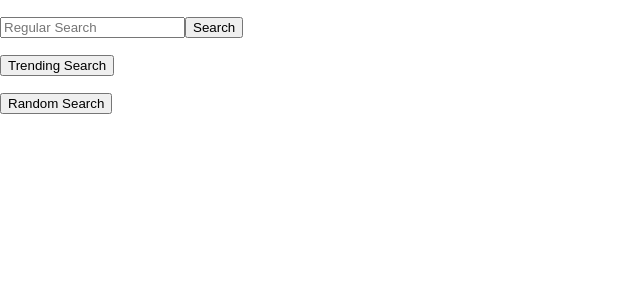
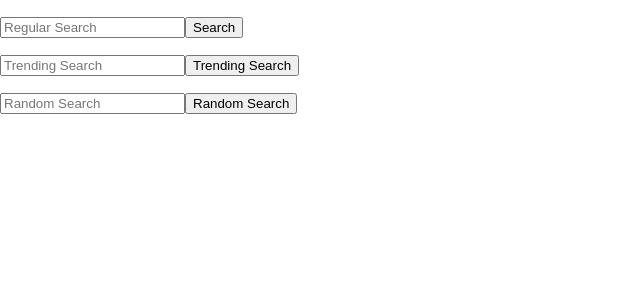
Before and after one commit to ShihaoDong1/Assignment-7-GIPHY-API, a React (Create React App) app: page / in a window 1280 px wide. Shown: the top 300 px of the page, without its empty margins (0-640 px from the left). Built offline with nearby package versions, Linux system fonts and the light colour scheme; no server answers.

Commit message:
Cleaned up a lot of the source code. Got rid entirely of the ComponentDidMount and instead uses handlers that execute axios.get on submission of respective buttons. Set up correct data retrieval from API. Got rid of some class variables that were redundant.

```diff
--- a/src/components/SearchField.js
+++ b/src/components/SearchField.js
@@ -2,56 +2,52 @@ import React, { Component } from 'react';
 import axios from 'axios';
 
 class SearchField extends Component {
-  constructor (props){
-    super(props);
+  constructor() {
+    super();
     this.state = {
-      imgLoad: null,
+      gifUrl: "",
       searchTerm: null,
       API_Key: '&api_key=Y3gKxeNuyrgxRoDhBubClBALroKAG017',
-      url1: "",
-      dataArray: [],
-
     }
   }
 
-  componentDidMount(){
+  handleChange = (event) => {
+    this.setState({ searchTerm: event.target.value })
+  }
 
-    // console.log(this.state.url1);
+  handleRegularSearch = (event) => {
+    // when user clicks "search" button, this handler will execute and send a response to API
+    // retrieves API data
 
+    // request info from API with a constraint of 10 results
     axios
-      .get('http://api.giphy.com/v1/gifs/search?q='+this.state.searchTerm + this.state.API_Key, {   params: {
-        _limit: 10
+      .get('http://api.giphy.com/v1/gifs/search?q=' + this.state.searchTerm + this.state.API_Key + "&limit=10", {
+          params: {  //_limit: 10
           }
-  })
+        }
+      )
       .then((response) => {
+
+        // data is an array containing objects
         const data = response.data;
+
         console.log(data)
-        this.setState({dataArray:data});
-        console.log(data.data[0].type);
+
+        // grabs a random integer from 0 to 9 so we can pick a random gif object from our 10 results
+        let randomGif = Math.floor(Math.random() * 10);
+        console.log(randomGif);
+
+        // assign the variables we need
+        this.setState({ gifUrl: data.data[randomGif].images.original.url})
+        console.log(this.state.gifUrl);
 
       })
       .catch((err) => console.log(err));
-
-  }
-
-  handleRegularSearch = (event) => {
-    // this.state.
-    this.setState({searchTerm: event.target.value});
-    const regularLink =  'http://api.giphy.com/v1/gifs/search?q='+this.state.searchTerm + this.state.API_Key;
-    this.setState({url1: regularLink})
-    console.log(regularLink);
-
-
-
-      // console.log(this.setState({city: data[0].City}))
-      // console.log(data);
-
   }
 
 
   handleTrendingSearch = () => {
-
-    const trendingLink =  'http://api.giphy.com/v1/gifs/trending?'+ this.state.API_Key;
+    const trendingLink = 'http://api.giphy.com/v1/gifs/trending?' + this.state.API_Key;
     console.log(trendingLink);
   }
 
@@ -60,24 +56,29 @@ class SearchField extends Component {
     console.log(randomchLink)
   }
 
-  handleChange = (event) => {
-    this.setState({searchTerm: event.target.value})
-  }
+  render() {
+    return (
+      <div>
 
-  render(){
-    return( <div>
         <p>
-      <input type =
-      "text" placeholder = "Regular Search" onChange = {this.handleChange}/><button onClick = {this.handleRegularSearch}>Search</button>
+          <input type="text" placeholder="Regular Search" onChange={this.handleChange} />
+          <button onClick={this.handleRegularSearch}>Search</button>
         </p>
+
         <p>
-      <button onClick = {this.handleTrendingSearch}>Trending Search</button>
+          <input type="text" placeholder="Trending Search" onChange={this.handleChange} />
+          <button onClick={this.handleTrendingSearch}>Trending Search</button>
         </p>
-      <button onClick = {this.handleRandomSearch}>Random Search</button>
+
+        <p>
+          <input type="text" placeholder="Random Search" onChange={this.handleChange} />
+          <button onClick={this.handleRandomSearch}>Random Search</button>
+        </p>
+
       </div>
+
     )
   }
 }
 
-
 export default SearchField
```
Lines whose indentation alone changed are shown as unchanged.
